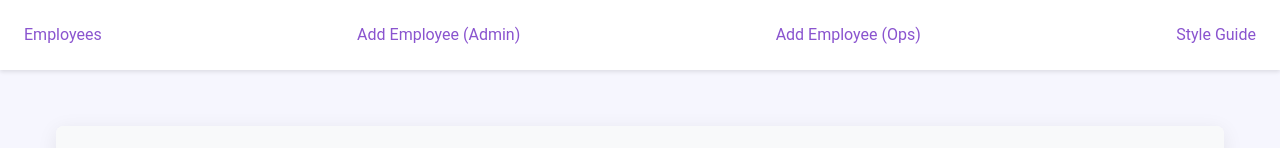
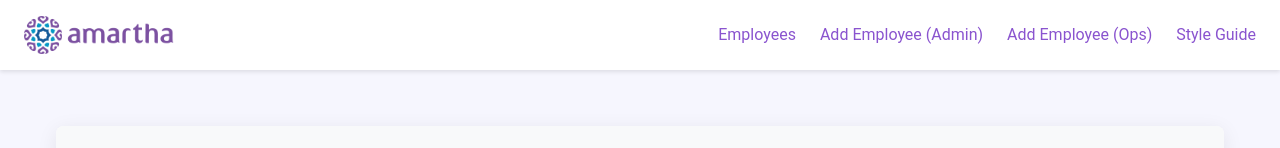
Before and after one commit to fikriaditya/amartha-test-react-ts, a React (Vite) app: page /employees in a window 1280 px wide. Shown: the top 148 px of the page. Built offline with nearby package versions, Linux system fonts and the light colour scheme; no server answers; data requests are answered from the project's data file.

Commit message:
feat(main layout): adjust navigation, add logo

```diff
--- a/src/layouts/MainLayout.tsx
+++ b/src/layouts/MainLayout.tsx
@@ -1,8 +1,11 @@
 import { NavLink, Outlet } from 'react-router-dom';
+import logoUrl from '../assets/images/logo-amartha.png';
 
 const MainLayout = () => (
   <div className="app-container">
     <nav className="nav">
+      <img src={logoUrl} alt="App Logo" className="nav__logo" />
+      <div className="nav__links">
         <NavLink to="/employees" className={({ isActive }) => isActive ? 'nav__link--active' : 'nav__link'}>
           Employees
         </NavLink>
@@ -15,6 +18,7 @@ const MainLayout = () => (
         <NavLink to="/style-guide" className="nav__link">
           Style Guide
         </NavLink>
+      </div>
     </nav>
     <main className="content">
       <Outlet /> {/* This renders the child routes */}
--- a/src/styles/components/_navigation.scss
+++ b/src/styles/components/_navigation.scss
@@ -10,11 +10,18 @@
   top: 0;
   z-index: 1000;
 
-  .nav-logo {
+  &__logo {
+    width: 150px;
     font-size: 1.5rem;
     font-weight: bold;
     color: #fff;
     text-decoration: none;
+  }
+
+  &__links {
+    display: flex;
+    gap: 24px;
+    margin-left: auto;
   }
 
   &__link {
@@ -33,3 +40,10 @@
     }
   }
 }
+
+/* Responsive adjustment */
+@media (max-width: 768px) {
+  .nav__links {
+    display: none;
+  }
+}
```
Also changed, not shown: src/assets/images/logo-amartha.png (added). Lines whose indentation alone changed are shown as unchanged.
